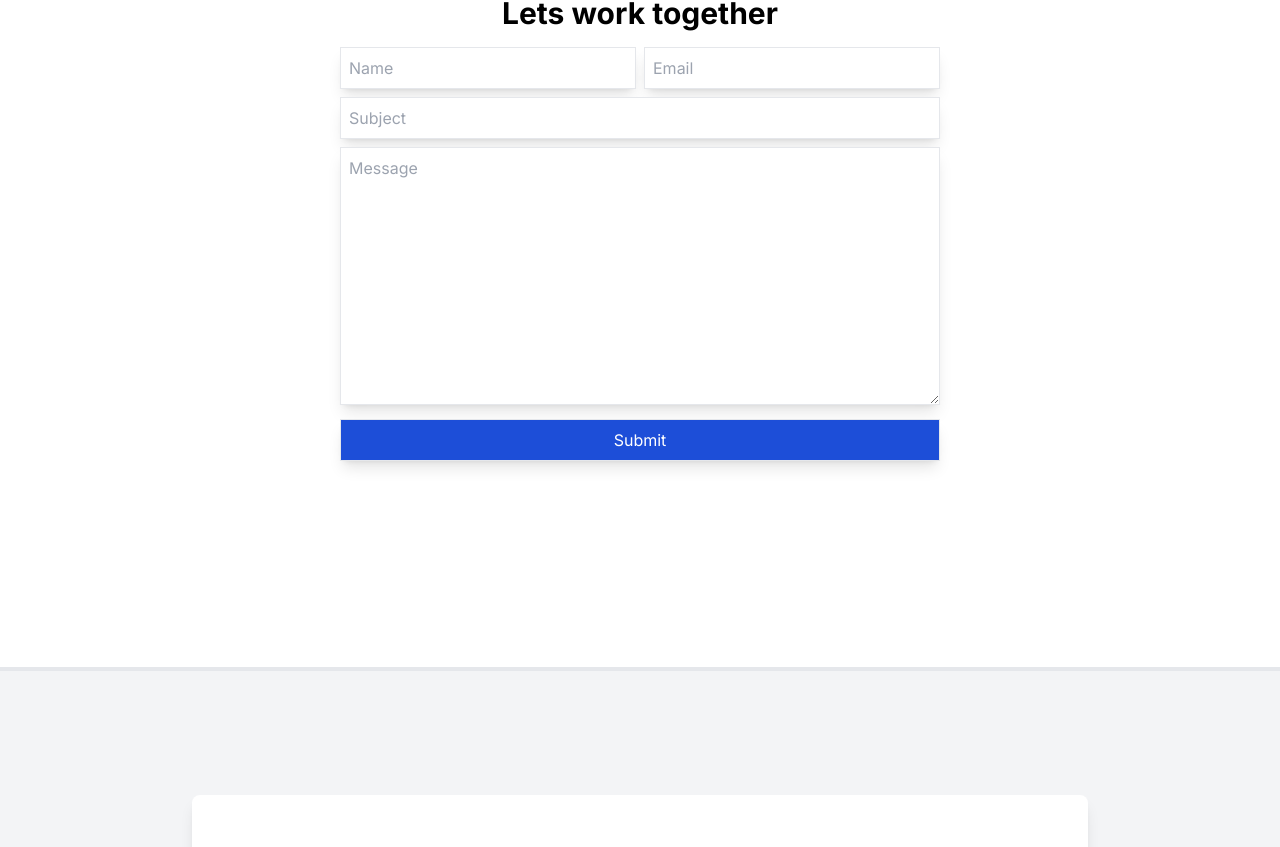
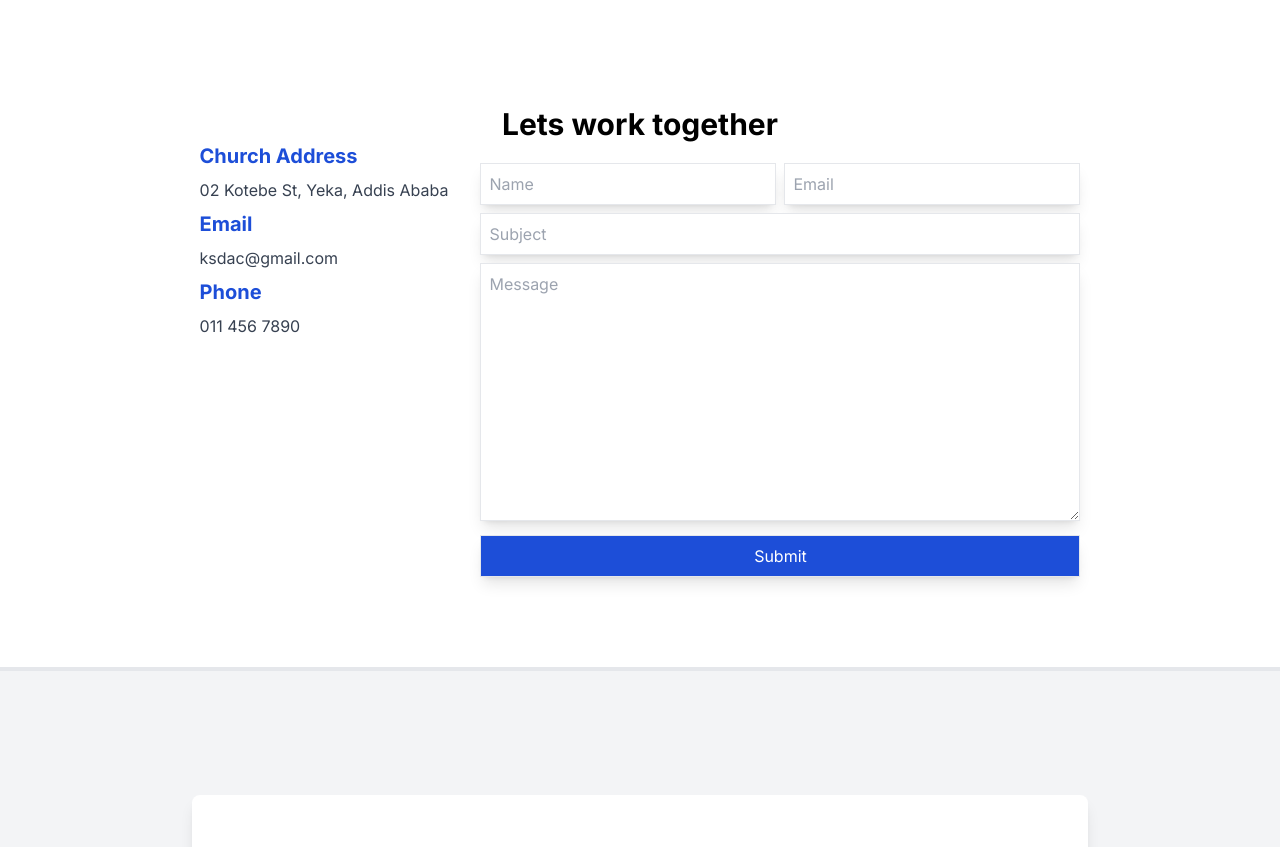
Before and after one commit to yeabtsega45/Smooth-Pictures, a Next.js app: page / in a window 1280 px wide. Shown: the part 2529-3376 px from the top of the page. Built offline with nearby package versions, Linux system fonts and the light colour scheme.

Commit message:
update styling

```diff
--- a/app/contact/page.js
+++ b/app/contact/page.js
@@ -5,6 +5,17 @@ export default function Contact() {
       className="flex flex-col justify-center items-center m-auto h-screen pt-[120px] border-y-4"
     >
       <h1 className="text-3xl font-bold text-center">Lets work together</h1>
+      <div className="flex flex-col lg:flex-row justify-between items-start gap-8">
+        <div className="text-left">
+          <h2 className="text-xl text-blue-700 font-bold">Church Address</h2>
+          <p className="text-base text-gray-700 my-2">
+            02 Kotebe St, Yeka, Addis Ababa
+          </p>
+          <h2 className="text-xl text-blue-700 font-bold">Email</h2>
+          <p className="text-base text-gray-700 my-2">ksdac@gmail.com</p>
+          <h2 className="text-xl text-blue-700 font-bold">Phone</h2>
+          <p className="text-base text-gray-700 my-2">011 456 7890</p>
+        </div>
         <form className="md:max-w-[600px] max-w-[350px] h-[90%] m-auto">
           <div className="grid md:grid-cols-2 gap-2">
             <input
@@ -34,5 +45,6 @@ export default function Contact() {
           </button>
         </form>
       </div>
+    </div>
   );
 }
```
Lines whose indentation alone changed are shown as unchanged.
